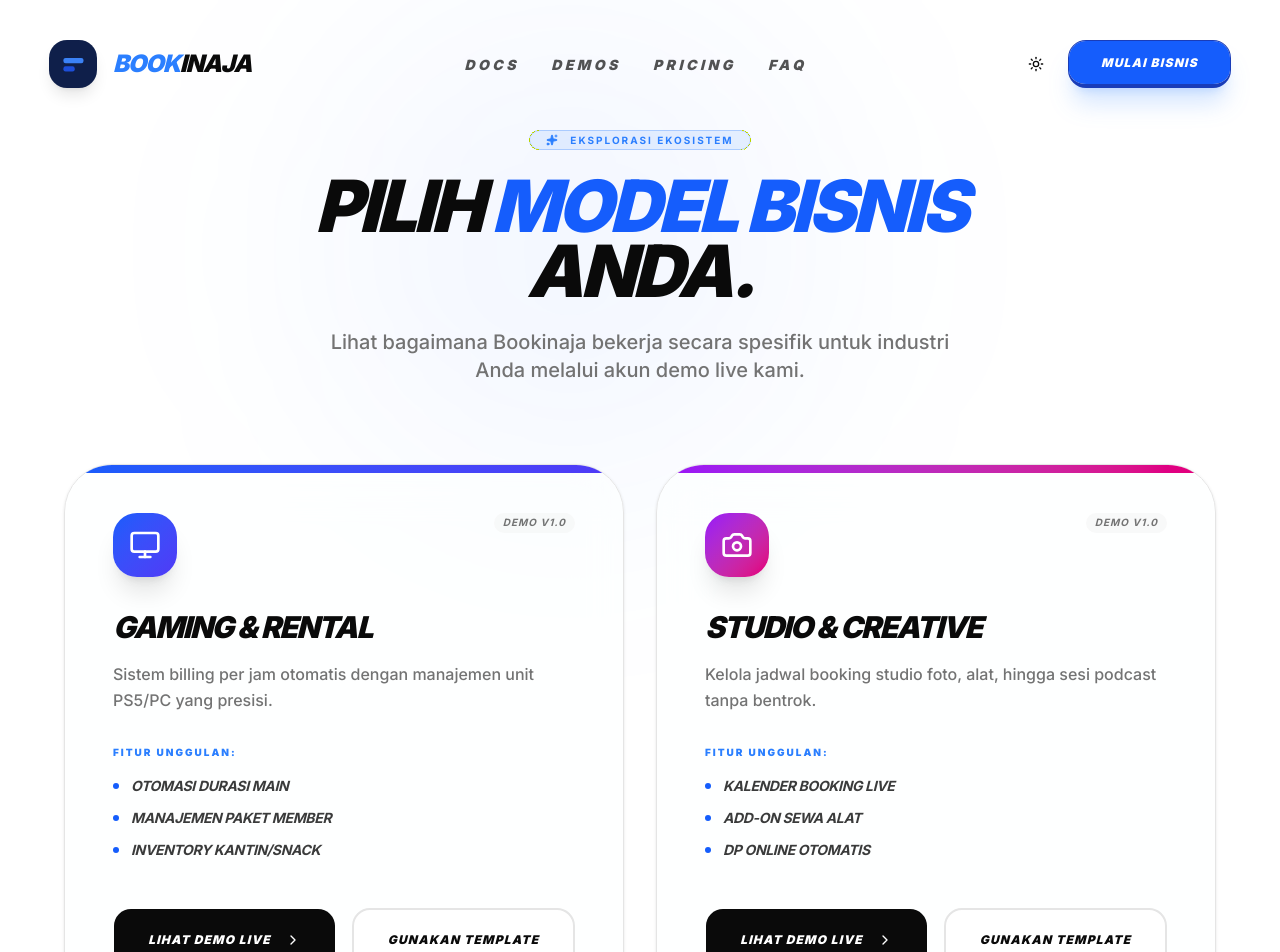
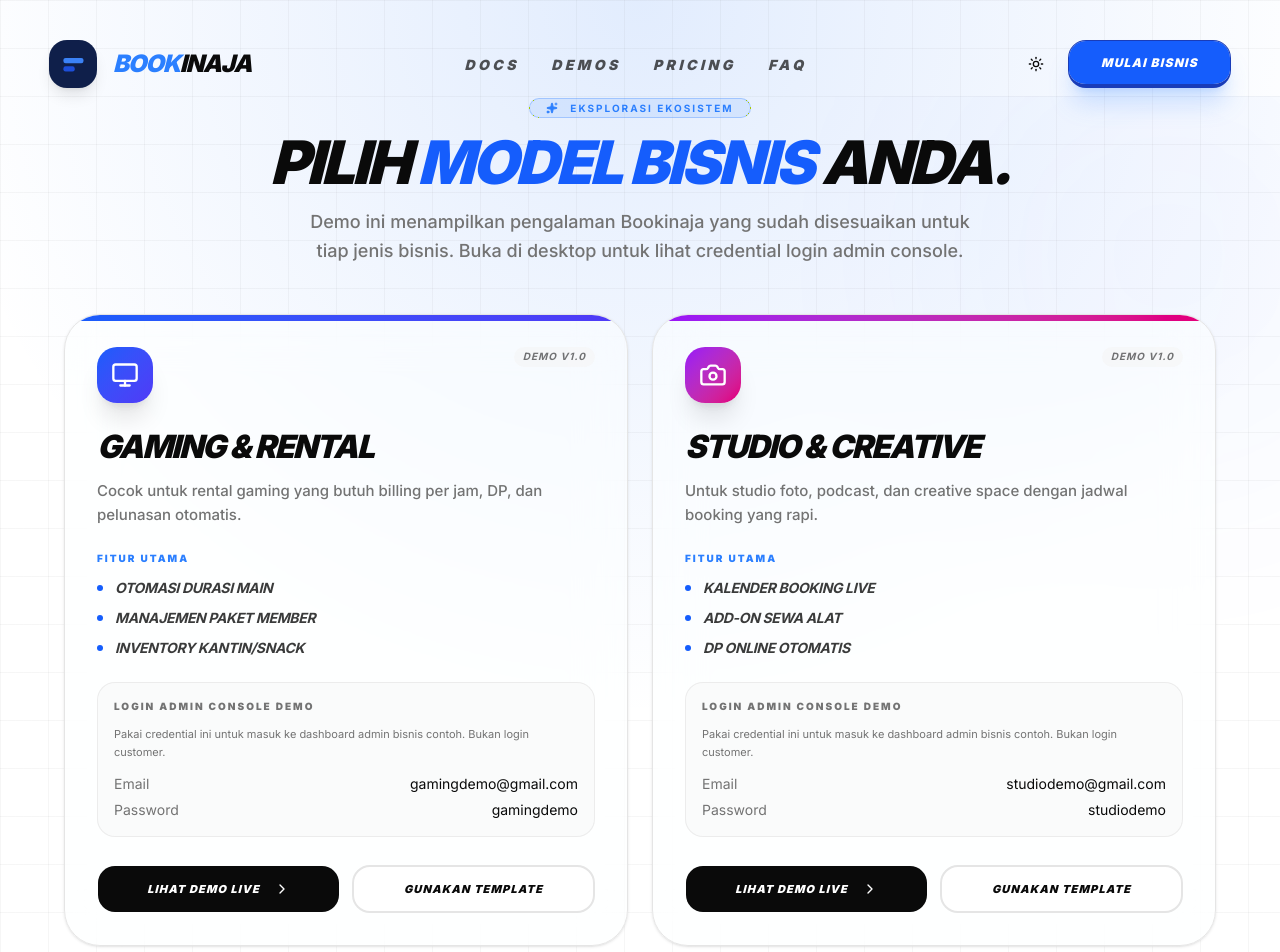
Before and after one commit to helwyza-f/bookinaja, a Next.js app in the folder saas-app/: page /demos in a window 1280 px wide. Shown: the top 952 px of the page. Built offline with nearby package versions, Linux system fonts and the light colour scheme.

Commit message:
Clarify billing subscribe active plans and demo access

```diff
--- a/saas-app/src/app/(marketing)/demos/page.client.tsx
+++ b/saas-app/src/app/(marketing)/demos/page.client.tsx
@@ -26,13 +26,17 @@
     icon: Monitor,
     color: "from-blue-600 to-indigo-600",
     description:
-      "Sistem billing per jam otomatis dengan manajemen unit PS5/PC yang presisi.",
+      "Cocok untuk rental gaming yang butuh billing per jam, DP, dan pelunasan otomatis.",
     features: [
       "Otomasi Durasi Main",
       "Manajemen Paket Member",
       "Inventory Kantin/Snack",
     ],
     demoUrl: "https://gaming-demo.bookinaja.com",
+    credential: {
+      email: "gamingdemo@gmail.com",
+      password: "gamingdemo",
+    },
   },
   {
     id: "creative",
@@ -41,13 +45,17 @@
     icon: Camera,
     color: "from-purple-600 to-pink-600",
     description:
-      "Kelola jadwal booking studio foto, alat, hingga sesi podcast tanpa bentrok.",
+      "Untuk studio foto, podcast, dan creative space dengan jadwal booking yang rapi.",
     features: [
       "Kalender Booking Live",
       "Add-on Sewa Alat",
       "DP Online Otomatis",
     ],
     demoUrl: "https://studio-demo.bookinaja.com",
+    credential: {
+      email: "studiodemo@gmail.com",
+      password: "studiodemo",
+    },
   },
   {
     id: "sport",
@@ -56,13 +64,17 @@
     icon: Trophy,
     color: "from-emerald-600 to-teal-600",
     description:
-      "Sistem reservasi lapangan futsal, badminton, atau billiard dengan jadwal tetap.",
+      "Pas untuk lapangan futsal, badminton, billiard, atau venue olahraga lain.",
     features: [
       "Manajemen Slot Lapangan",
       "Sistem Member Bulanan",
       "Cek Ketersediaan HP",
     ],
     demoUrl: "https://sport-demo.bookinaja.com",
+    credential: {
+      email: "sportdemo@gmail.com",
+      password: "sportdemo",
+    },
   },
   {
     id: "social",
@@ -71,23 +83,30 @@
     icon: Briefcase,
     color: "from-orange-600 to-amber-600",
     description:
-      "Booking meeting room atau hot-desk coworking space secara mandiri.",
+      "Untuk meeting room, coworking space, atau office booking yang self-service.",
     features: ["Sewa Meja Harian", "Fasilitas Ruang Rapat", "Check-in QR Code"],
     demoUrl: "https://office-demo.bookinaja.com",
+    credential: {
+      email: "officedemo@gmail.com",
+      password: "officedemo",
+    },
   },
 ];
 
 export default function DemosPage() {
   return (
-    <div className="relative min-h-screen pt-32 pb-24 overflow-hidden bg-background">
-      {/* Background Decor */}
+    <div className="relative min-h-screen pt-24 pb-20 overflow-hidden bg-background">
+      {/* --- DYNAMIC BACKGROUND SYSTEM (PRESERVED) --- */}
       <div className="absolute inset-0 pointer-events-none">
-        <div className="absolute top-0 left-1/4 w-[500px] h-[500px] bg-blue-600/5 blur-[120px] rounded-full" />
-        <div className="absolute bottom-0 right-1/4 w-[500px] h-[500px] bg-indigo-600/5 blur-[120px] rounded-full" />
+        <div className="absolute top-0 left-1/2 -translate-x-1/2 w-full h-[800px] bg-[radial-gradient(circle_at_50%_0%,rgba(59,130,246,0.15)_0%,transparent_70%)]" />
+        <div className="sticky top-0 h-screen w-full overflow-hidden opacity-40">
+          <div className="absolute top-[-10%] right-[-10%] h-[30rem] w-[30rem] rounded-full bg-blue-600/10 blur-[120px]" />
+        </div>
+        <div className="absolute inset-0 bg-[linear-gradient(to_right,#80808012_1px,transparent_1px),linear-gradient(to_bottom,#80808012_1px,transparent_1px)] bg-[size:48px_48px] [mask-image:radial-gradient(ellipse_80%_80%_at_50%_50%,#000_100%,transparent_100%)]" />
       </div>
 
       <div className="container relative z-10 mx-auto px-6">
-        <div className="max-w-3xl mx-auto text-center mb-20 space-y-6">
+        <div className="max-w-3xl mx-auto text-center mb-12 space-y-4">
           <Badge
             variant="outline"
             className="rounded-full border-blue-500/30 bg-blue-500/10 px-4 py-1.5 font-syne text-[10px] font-bold uppercase tracking-[0.2em] text-blue-500"
@@ -95,38 +114,39 @@
             <Sparkles className="mr-2 h-3.5 w-3.5 fill-current" />
             Eksplorasi Ekosistem
           </Badge>
-          <h1 className="text-5xl md:text-7xl font-black tracking-tighter text-foreground leading-[0.9] italic uppercase">
+          <h1 className="text-4xl md:text-6xl font-black tracking-tighter text-foreground leading-[0.95] italic uppercase">
             Pilih <span className="text-blue-600">Model Bisnis</span> Anda.
           </h1>
-          <p className="text-xl text-muted-foreground font-medium max-w-2xl mx-auto">
-            Lihat bagaimana Bookinaja bekerja secara spesifik untuk industri
-            Anda melalui akun demo live kami.
+          <p className="text-base md:text-lg text-muted-foreground font-medium max-w-2xl mx-auto leading-relaxed">
+            Demo ini menampilkan pengalaman Bookinaja yang sudah disesuaikan
+            untuk tiap jenis bisnis. Buka di desktop untuk lihat credential
+            login admin console.
           </p>
         </div>
 
-        <div className="grid md:grid-cols-2 gap-8 max-w-6xl mx-auto">
+        <div className="grid md:grid-cols-2 gap-6 max-w-6xl mx-auto">
           {DEMOS.map((demo) => (
             <div
               key={demo.id}
-              className="group relative rounded-[3rem] border border-border bg-card/50 backdrop-blur-xl overflow-hidden hover:border-blue-500/50 transition-all duration-500 hover:-translate-y-2 shadow-sm hover:shadow-2xl hover:shadow-blue-500/10"
+              className="group relative rounded-[2.25rem] border border-border bg-card/50 backdrop-blur-xl overflow-hidden hover:border-blue-500/50 transition-all duration-300 hover:-translate-y-1 shadow-sm hover:shadow-xl hover:shadow-blue-500/10"
             >
               {/* Card Accent Color */}
               <div
                 className={cn(
-                  "absolute top-0 left-0 w-full h-2 bg-gradient-to-r",
+                  "absolute top-0 left-0 w-full h-1.5 bg-gradient-to-r",
                   demo.color,
                 )}
               />
 
-              <div className="p-10 md:p-12 space-y-8">
+              <div className="p-7 md:p-8 space-y-6">
                 <div className="flex justify-between items-start">
                   <div
                     className={cn(
-                      "h-16 w-16 rounded-[1.5rem] flex items-center justify-center text-white shadow-xl bg-gradient-to-br",
+                      "h-14 w-14 rounded-[1.25rem] flex items-center justify-center text-white shadow-xl bg-gradient-to-br",
                       demo.color,
                     )}
                   >
-                    <demo.icon className="h-8 w-8" />
+                    <demo.icon className="h-7 w-7" />
                   </div>
                   <Badge
                     variant="secondary"
@@ -136,24 +156,24 @@
                   </Badge>
                 </div>
 
-                <div className="space-y-4">
-                  <h3 className="text-3xl font-black tracking-tighter uppercase italic">
+                <div className="space-y-3">
+                  <h3 className="text-2xl md:text-[2rem] font-black tracking-tighter uppercase italic leading-tight">
                     {demo.title}
                   </h3>
-                  <p className="text-muted-foreground font-medium leading-relaxed">
+                  <p className="text-sm md:text-[15px] text-muted-foreground font-medium leading-relaxed">
                     {demo.description}
                   </p>
                 </div>
 
-                <div className="space-y-4">
+                <div className="space-y-3">
                   <p className="text-[10px] font-black uppercase tracking-[0.2em] text-blue-500">
-                    Fitur Unggulan:
+                    Fitur utama
                   </p>
-                  <div className="grid grid-cols-1 gap-3">
+                  <div className="grid grid-cols-1 gap-2.5">
                     {demo.features.map((feature) => (
                       <div key={feature} className="flex items-center gap-3">
                         <div className="h-1.5 w-1.5 rounded-full bg-blue-600" />
-                        <span className="text-sm font-bold text-foreground/80 italic uppercase tracking-tight">
+                        <span className="text-xs md:text-sm font-bold text-foreground/80 italic uppercase tracking-tight">
                           {feature}
                         </span>
                       </div>
@@ -161,9 +181,42 @@
                   </div>
                 </div>
 
-                <div className="pt-4 flex flex-col sm:flex-row gap-4">
+                <div className="hidden md:block rounded-2xl border border-border/70 bg-secondary/40 p-4 space-y-3">
+                  <p className="text-[10px] font-black uppercase tracking-[0.2em] text-muted-foreground">
+                    Login admin console demo
+                  </p>
+                  <p className="text-[11px] text-muted-foreground leading-relaxed">
+                    Pakai credential ini untuk masuk ke dashboard admin bisnis
+                    contoh. Bukan login customer.
+                  </p>
+                  <div className="grid gap-1.5 text-sm">
+                    <div className="flex items-center justify-between gap-3">
+                      <span className="text-muted-foreground">Email</span>
+                      <code className="font-mono text-foreground text-right break-all">
+                        {demo.credential.email}
+                      </code>
+                    </div>
+                    <div className="flex items-center justify-between gap-3">
+                      <span className="text-muted-foreground">Password</span>
+                      <code className="font-mono text-foreground text-right break-all">
+                        {demo.credential.password}
+                      </code>
+                    </div>
+                  </div>
+                </div>
+
+                <div className="md:hidden rounded-2xl border border-dashed border-border/70 bg-secondary/30 px-4 py-3">
+                  <p className="text-[11px] font-medium text-muted-foreground leading-relaxed">
+                    Demo admin console login ditampilkan penuh di desktop. Di
+                    mobile kamu hanya melihat dari pov customer, tanpa akses ke
+                    dashboard admin. Buka demo ini di desktop untuk lihat
+                    credential login admin console.
+                  </p>
+                </div>
+
+                <div className="pt-1 flex flex-col sm:flex-row gap-3">
                   <Link href={demo.demoUrl} target="_blank" className="flex-1">
-                    <Button className="w-full h-16 rounded-2xl bg-foreground text-background font-black uppercase italic tracking-widest text-xs hover:bg-blue-600 transition-colors group/btn">
+                    <Button className="w-full h-12 rounded-2xl bg-foreground text-background font-black uppercase italic tracking-widest text-[11px] hover:bg-blue-600 transition-colors group/btn">
                       Lihat Demo Live
                       <ChevronRight className="ml-2 h-4 w-4 transition-transform group-hover/btn:translate-x-1" />
                     </Button>
@@ -174,7 +227,7 @@
                   >
                     <Button
                       variant="outline"
-                      className="w-full h-16 rounded-2xl font-black uppercase italic tracking-widest text-xs border-2"
+                      className="w-full h-12 rounded-2xl font-black uppercase italic tracking-widest text-[11px] border-2"
                     >
                       Gunakan Template
                     </Button>
@@ -186,8 +239,8 @@
         </div>
 
         {/* Bottom Notice */}
-        <div className="mt-20 p-10 rounded-[3rem] bg-secondary/50 border border-border text-center max-w-4xl mx-auto">
-          <div className="flex flex-wrap justify-center gap-8 md:gap-16 opacity-40 grayscale">
+        <div className="mt-14 p-6 md:p-8 rounded-[2rem] bg-secondary/50 border border-border text-center max-w-4xl mx-auto">
+          <div className="flex flex-wrap justify-center gap-6 md:gap-10 opacity-50 grayscale">
             <div className="flex items-center gap-2 font-black uppercase text-[10px] tracking-widest">
               <Clock className="h-4 w-4" /> Real-time Sync
             </div>
--- a/saas-app/src/app/(marketing)/demos/page.tsx
+++ b/saas-app/src/app/(marketing)/demos/page.tsx
@@ -2,9 +2,9 @@
 import DemosPage from "./page.client";
 
 export const metadata: Metadata = {
-  title: "Live Demos — Bookinaja",
+  title: "Live Demos | Bookinaja",
   description:
-    "Eksplorasi demo live Bookinaja untuk berbagai industri: gaming rental, studio, sport/court booking, dan coworking/meeting room.",
+    "Demo live Bookinaja untuk gaming rental, studio, sport/court booking, dan coworking/meeting room. Setiap demo menampilkan credential login yang bisa langsung dipakai.",
   alternates: { canonical: "/demos" },
 };
 
```
Also changed, not shown: saas-app/src/app/(dashboard)/[tenant]/admin/(internal)/billing/subscribe/page.tsx (+95 -9 lines), saas-app/src/app/(marketing)/pricing/page.client.tsx (+15 -9 lines).
